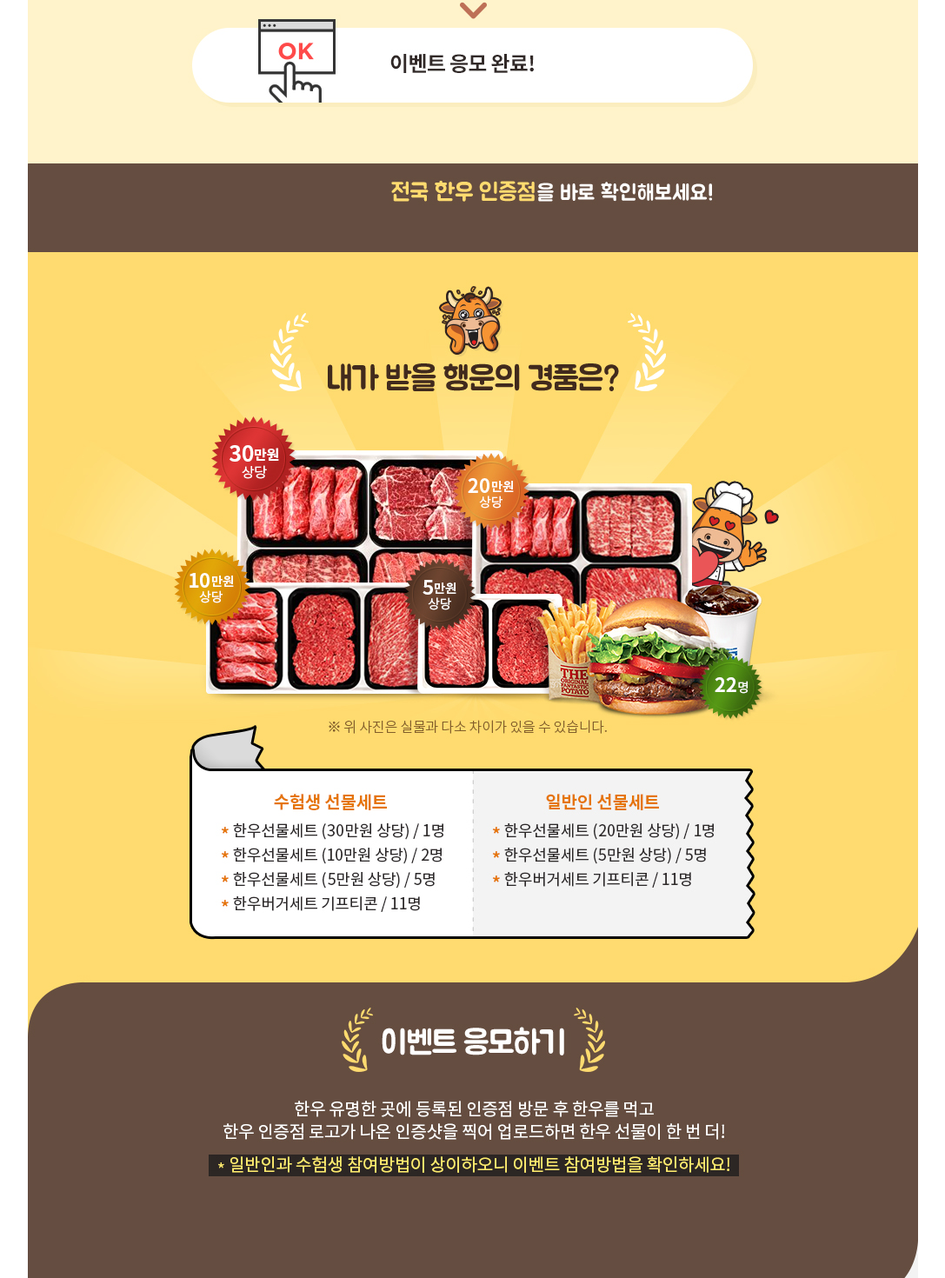
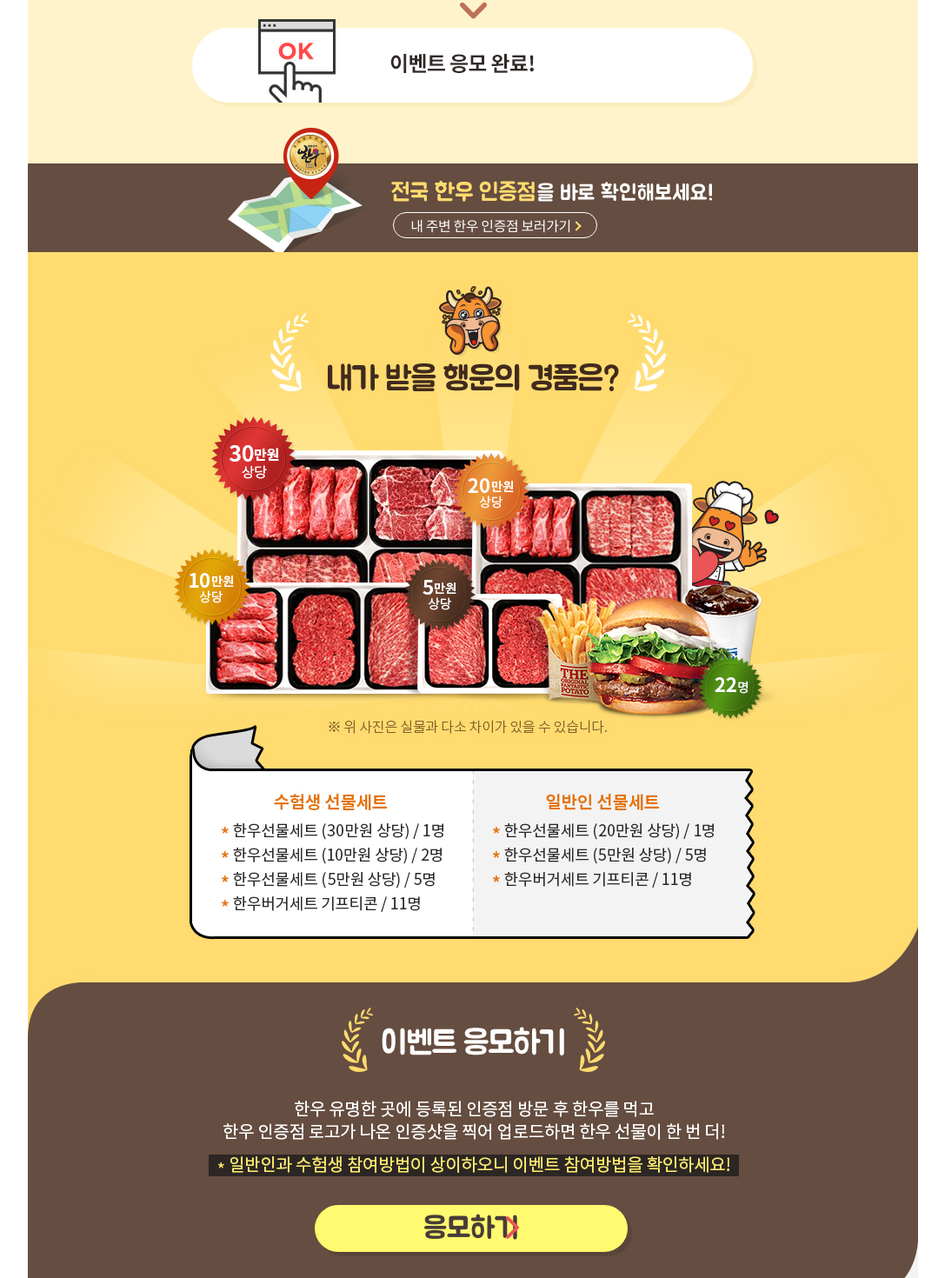
Before and after one commit to Envy-Kim/startnuxtapp-typescript, a Nuxt app: page /event in a window 1280 px wide. Shown: the part 1720-3190 px from the top of the page at 87% size, without its empty margins (96-1183 px from the left). Built offline with nearby package versions, Linux system fonts and the light colour scheme.

Commit message:
버튼 완료

```diff
--- /dev/null
+++ b/components/button/btn.vue
@@ -0,0 +1,266 @@
+<template>
+	<div class='btn-box' :style="{'left':left, 'bottom':bottom}">
+		<div v-if="btnType === 'default'">
+			<button >default</button>
+		</div>
+
+		<div v-if="btnType === 'detail-btn' || btnType === 'line-type'"  :class="btnType">
+			<nuxt-link
+				:class="colorType"
+				:style="{'width' : width}"
+				to="">
+				<p><slot/></p>
+			</nuxt-link>
+		</div>
+
+		<div v-if="btnType === 'bg-type'" class="bg-type">
+			<div
+				v-if="funcType === 'file-btn'"
+				:class="funcType">
+				<label for="input-file"></label>
+				<input type="file" id="input-file">
+			</div>
+
+			<nuxt-link
+				v-else
+				:class="funcType"
+				:style="{'width' : width, 'height' : height}"
+				to="">
+				<p><slot/></p>
+			</nuxt-link>
+		</div>
+	</div>
+</template>
+
+<script lang='ts'>
+import Vue from 'vue';
+import Component from "vue-class-component";
+import { Prop } from 'vue-property-decorator'
+
+@Component
+export default class btn extends Vue {
+	@Prop({default: 'default'}) btnType?: string;
+	@Prop({default: 'light-gray'}) colorType?: string;
+	@Prop({default: '100px'}) width?: string;
+	@Prop({default: '54px'}) height?: string;
+	@Prop({default: ''}) funcType?: string;
+	@Prop({default: '0'}) left?: string;
+	@Prop({default: '0'}) bottom?: string;
+
+}
+</script>
+
+<style lang='scss' scoped>
+@import "@/assets/scss/mixin";
+
+.btn-box {
+	position: absolute;
+	bottom: 0;
+}
+.line-type {
+	a {
+		height: 30px;
+		display: flex;
+		justify-content: center;
+		align-items: center;
+		border-radius: 30px;
+		p {
+			position: relative;
+			display: inline-block;
+			padding-right: 10px;
+			&::after {
+				content: '';
+				display: block;
+				position: absolute;
+				right: 0;
+				top: 1px;
+				bottom: 0;
+				margin: auto;
+				width: 8px;
+				height: 8px;
+				transform: rotate(45deg);
+			}
+		}
+		&.color-yellow {
+			border: 1px solid #fff;
+			p {
+				color: white;
+				&::after {
+					border-top: 2px solid $yellow;
+					border-right: 2px solid $yellow;
+				}
+			}
+		}
+		&.color-pink {
+			border: 1px solid #959090;
+			p {
+				color: #342c2b;
+				&::after {
+					border-top: 2px solid $pink;
+					border-right: 2px solid $pink;
+				}
+			}
+		}
+		&.color-pink-white {
+			border: 1px solid #959090;
+			p {
+				color: white;
+				&::after {
+					border-top: 2px solid $pink;
+					border-right: 2px solid $pink;
+				}
+			}
+		}
+	}
+}
+
+.detail-btn {
+	&.on {
+		a {
+			p {
+				&::after {
+					top: 3px;
+					border-left: 2px solid #666;
+					border-top: 2px solid #666;
+					border-bottom: 0;
+					border-right: 0;
+				}
+			}
+		}
+	}
+	a {
+		width: 100px;
+		height: 24px;
+		display: flex;
+		justify-content: center;
+		align-items: center;
+		border: 1px solid $lightGray;
+		border-radius: 15px;
+		p {
+			position: relative;
+			display: inline-block;
+			padding-right: 15px;
+			font-size: 14px;
+			color: #666;
+			&::after {
+				content: '';
+				display: block;
+				position: absolute;
+				right: 0;
+				bottom: 0;
+				margin: auto;
+				width: 8px;
+				height: 8px;
+				top: -3px;
+				border-left: 0;
+				border-top: 0;
+				border-bottom: 2px solid #666;
+				border-right: 2px solid #666;
+				transform: rotate(45deg);
+			}
+		}
+	}
+}
+
+.bg-type {
+	a {
+		display: flex;
+		justify-content: center;
+		align-items: center;
+		border-radius: 30px;
+		p {
+			font-size: 24px;
+			color: $white;
+		}
+		&.btn-cancel {
+			background-color: $lightGray;
+		}
+		&.btn-confirm {
+			background-color: $darkGray;
+		}
+		&.btn-entry {
+			font-family: 'BMJUA';
+			box-shadow: 5px 5px 1px rgba(0,0,0,.1);
+			background-color: #fffa6f;
+			p {
+				position: relative;
+				font-size: 34px;
+				color: #483d37;
+				&::after {
+					content: '';
+					display: block;
+					position: absolute;
+					right: 0;
+					top: -3px;
+					bottom: 0;
+					margin: auto;
+					width: 16px;
+					height: 26px;
+					background: url('/assets/images/tab01/btn_entry_arrow.png');
+				}
+			}
+		}
+		&.btn-more {
+			box-shadow: 5px 5px 1px rgba(0,0,0,.1);
+			background-color: $white;
+			p {
+				position: relative;
+				padding-left: 34px;
+				font-size: 22px;
+				font-weight: 700;
+				color: #3e2e2f;
+				&::before {
+					content: '';
+					display: block;
+					position: absolute;
+					left: 0;
+					top: 0;
+					bottom: 0;
+					margin: auto;
+					width: 23px;
+					height: 23px;
+					background: url('/assets/images/common/ico_add.png');
+				}
+			}
+		}
+		&.btn-vote {
+			border-radius: 5px;
+			background-color: #ff887d;
+			p {
+				position: relative;
+				font-size: 20px;
+				padding-left: 33px;
+				&::before {
+					content: '';
+					display: block;
+					position: absolute;
+					left: 0;
+					top: 0;
+					bottom: 0;
+					margin: auto;
+					width: 27px;
+					height: 26px;
+					background: url('/assets/images/common/ico_heart.png');
+				}
+			}
+		}
+	}
+	.btn-file {
+		display: flex;
+		justify-content: center;
+		align-items: center;
+		width: 60px;
+		height: 60px;
+		border-radius: 5px;
+		background-color: #bababa;
+		label {
+			width: 39px;
+			height: 39px;
+			background: url('/assets/images/common/ico_file.png') center no-repeat;
+		}
+		input {
+			display: none;
+		}
+	}
+}
+</style>
--- a/components/tab.vue
+++ b/components/tab.vue
@@ -15,7 +15,10 @@
 		</div>
 
 		<div v-for="(item) of items" class='tab-item'>
-			<tab-item v-if="(item.name == active)"  :contents='item.contents'></tab-item>
+			<tab-item v-if="(item.name == active)"  :contents='item.contents'>
+
+
+			</tab-item>
 		</div>
 	</div>
 </template>
--- a/components/tabItem.vue
+++ b/components/tabItem.vue
@@ -6,7 +6,16 @@
 					v-if="section.subImgYn"
 					:src="section.subImg"
 					:class="section.subImgClass" />
-				<btn v-if="section.btnYn" :btn-type="section.btnType"></btn>
+
+				<btn v-if="section.btnYn"
+					 :btn-type="section.btnType"
+					 :funcType="section.funcType"
+					 :colorType="section.colorType"
+					 :width="section.width"
+					 :height="section.height"
+					 :left="section.left"
+					 :bottom="section.bottom"
+				>{{ section.btnText }}</btn>
 			</event-section>
 		</div>
 	</div>
--- a/pages/event.vue
+++ b/pages/event.vue
@@ -21,18 +21,7 @@ export default class event extends Vue {
 
 	activeTab: string = 'event1'
 
-	event1Img1: string = require('~/assets/images_aj/event1/ev1_kv.jpg')
-	event1Img2: string = require('~/assets/images_aj/event1/ev1_step.jpg')
-	event1Img3: string = require('~/assets/images_aj/event1/ev1_tmp_banner.jpg')
-	event1Img4: string = require('~/assets/images_aj/event1/ev1_prize.jpg')
-	event1Img5: string = require('~/assets/images_aj/event1/ev1_join.jpg')
-
-	event2Img1: string = require('~/assets/images_aj/event2/ev2_kv.jpg')
-	event2Img2: string = require('~/assets/images_aj/event2/ev2_step.jpg')
-	event2Img3: string = require('~/assets/images_aj/event2/ev2_tmp1.jpg')
-	event2Img4: string = require('~/assets/images_aj/event2/ev2_tmp_banner.jpg')
-
-	tabItems = [
+	tabItems: object = [
 		{
 			name: 'event1',
 			className: 'event1-class',
@@ -44,33 +33,48 @@ export default class event extends Vue {
 			contents: [
 				{
 					name: 'sec1',
-					backImage: this.event1Img1,
+					backImage: require('~/assets/images_aj/event1/ev1_kv.jpg'),
 					class: '',
 					btnYn: false,
 				},
 				{
 					name: 'sec2',
-					backImage: this.event1Img2,
+					backImage: require('~/assets/images_aj/event1/ev1_step.jpg'),
 					class: '',
 					btnYn: false,
 				},
 				{
 					name: 'sec3',
-					backImage: this.event1Img3,
+					backImage: require('~/assets/images_aj/event1/ev1_tmp_banner.jpg'),
 					class: '',
-					btnYn: false,
+					btnYn: true,
+					left: '420px',
+					bottom: '16px',
+					btnType: "line-type",
+					colorType: "color-yellow",
+					width: "235px",
+					btnText: "내 주변 한우 인증점 보러가기",
+					subImgYn: true,
+					subImg: require('~/assets/images_aj/event1/ico/ev1_ico_banner.png'),
+					subImgClass: 'ico-banner',
 				},
 				{
 					name: 'sec4',
-					backImage: this.event1Img4,
+					backImage: require('~/assets/images_aj/event1/ev1_prize.jpg'),
 					class: '',
 					btnYn: false,
 				},
 				{
 					name: 'sec5',
-					backImage: this.event1Img5,
+					backImage: require('~/assets/images_aj/event1/ev1_join.jpg'),
 					class: '',
-					btnYn: false,
+					btnYn: true,
+					left: '330px',
+					bottom: '100px',
+					btnType: "bg-type",
+					funcType: "btn-entry",
+					width: "360px",
+					btnText: "응모하기"
 				}
 			]
 		},
@@ -85,34 +89,41 @@ export default class event extends Vue {
 			contents: [
 				{
 					name: 'sec1',
-					backImage: this.event2Img1,
+					backImage: require('~/assets/images_aj/event2/ev2_kv.jpg'),
 					class: '',
 					btnYn: false,
 				},
 				{
 					name: 'sec2',
-					backImage: this.event2Img2,
+					backImage: require('~/assets/images_aj/event2/ev2_step.jpg'),
 					class: '',
 					btnYn: false,
 				},
 				{
 					name: 'sec3',
-					backImage: this.event2Img3,
+					backImage: require('~/assets/images_aj/event2/ev2_tmp1.jpg'),
 					class: '',
 					btnYn: false,
 				},
 				{
-					name: 'sec3_1',
+					name: 'sec3',
 					backImage: 'none',
 					class: 'ev2-bg-color',
-					btnYn: true,
-					btnType: 'more-btn',
 				},
 				{
 					name: 'sec4',
-					backImage: this.event2Img4,
+					backImage: require('~/assets/images_aj/event2/ev2_tmp_banner.jpg'),
 					class: '',
-					btnYn: false,
+					btnYn: true,
+					left: '370px',
+					bottom: '16px',
+					btnType: "line-type",
+					colorType: "color-pink-white",
+					width: "235px",
+					btnText: "투표 현황 보러가기",
+					subImgYn: true,
+					subImg: require('~/assets/images_aj/event2/ico/ev2_ico_banner.png'),
+					subImgClass: 'ico-banner',
 				}
 			]
 		}
--- a/pages/myTest.vue
+++ b/pages/myTest.vue
@@ -6,6 +6,7 @@
 			:active="activeTab"
 			@input='changeActiveTab'
 		>
+
 		</tab>
 	</div>
 </template>
@@ -21,17 +22,6 @@ export default class myTest extends Vue {
 
 	activeTab: string = 'event1'
 
-	event1Img1: string = require('~/assets/images_aj/event1/ev1_kv.jpg')
-	event1Img2: string = require('~/assets/images_aj/event1/ev1_step.jpg')
-	event1Img3: string = require('~/assets/images_aj/event1/ev1_tmp_banner.jpg')
-	event1Img4: string = require('~/assets/images_aj/event1/ev1_prize.jpg')
-	event1Img5: string = require('~/assets/images_aj/event1/ev1_join.jpg')
-
-	event2Img1: string = require('~/assets/images_aj/event2/ev2_kv.jpg')
-	event2Img2: string = require('~/assets/images_aj/event2/ev2_step.jpg')
-	event2Img3: string = require('~/assets/images_aj/event2/ev2_tmp1.jpg')
-	event2Img4: string = require('~/assets/images_aj/event2/ev2_tmp_banner.jpg')
-
 	tabItems: object = [
 		{
 			name: 'event1',
@@ -44,36 +34,48 @@ export default class myTest extends Vue {
 			contents: [
 				{
 					name: 'sec1',
-					backImage: this.event1Img1,
+					backImage: require('~/assets/images_aj/event1/ev1_kv.jpg'),
 					class: '',
 					btnYn: false,
 				},
 				{
 					name: 'sec2',
-					backImage: this.event1Img2,
+					backImage: require('~/assets/images_aj/event1/ev1_step.jpg'),
 					class: '',
 					btnYn: false,
 				},
 				{
 					name: 'sec3',
-					backImage: this.event1Img3,
+					backImage: require('~/assets/images_aj/event1/ev1_tmp_banner.jpg'),
 					class: '',
-					btnYn: false,
+					btnYn: true,
+					left: '420px',
+					bottom: '16px',
+					btnType: "line-type",
+					colorType: "color-yellow",
+					width: "235px",
+					btnText: "내 주변 한우 인증점 보러가기",
 					subImgYn: true,
 					subImg: require('~/assets/images_aj/event1/ico/ev1_ico_banner.png'),
-					subImgClass: 'ico-banner'
+					subImgClass: 'ico-banner',
 				},
 				{
 					name: 'sec4',
-					backImage: this.event1Img4,
+					backImage: require('~/assets/images_aj/event1/ev1_prize.jpg'),
 					class: '',
 					btnYn: false,
 				},
 				{
 					name: 'sec5',
-					backImage: this.event1Img5,
+					backImage: require('~/assets/images_aj/event1/ev1_join.jpg'),
 					class: '',
-					btnYn: false,
+					btnYn: true,
+					left: '330px',
+					bottom: '100px',
+					btnType: "bg-type",
+					funcType: "btn-entry",
+					width: "360px",
+					btnText: "응모하기"
 				}
 			]
 		},
@@ -88,35 +90,41 @@ export default class myTest extends Vue {
 			contents: [
 				{
 					name: 'sec1',
-					backImage: this.event2Img1,
+					backImage: require('~/assets/images_aj/event2/ev2_kv.jpg'),
 					class: '',
 					btnYn: false,
 				},
 				{
 					name: 'sec2',
-					backImage: this.event2Img2,
+					backImage: require('~/assets/images_aj/event2/ev2_step.jpg'),
 					class: '',
 					btnYn: false,
 				},
 				{
 					name: 'sec3',
-					backImage: this.event2Img3,
+					backImage: require('~/assets/images_aj/event2/ev2_tmp1.jpg'),
 					class: '',
 					btnYn: false,
 				},
 				{
-					name: 'sec3_1',
+					name: 'sec3',
 					backImage: 'none',
 					class: 'ev2-bg-color',
 				},
 				{
 					name: 'sec4',
-					backImage: this.event2Img4,
+					backImage: require('~/assets/images_aj/event2/ev2_tmp_banner.jpg'),
 					class: '',
-					btnYn: false,
+					btnYn: true,
+					left: '370px',
+					bottom: '16px',
+					btnType: "line-type",
+					colorType: "color-pink-white",
+					width: "235px",
+					btnText: "투표 현황 보러가기",
 					subImgYn: true,
 					subImg: require('~/assets/images_aj/event2/ico/ev2_ico_banner.png'),
-					subImgClass: 'ico-banner'
+					subImgClass: 'ico-banner',
 				}
 			]
 		}
@@ -131,8 +139,8 @@ export default class myTest extends Vue {
 </script>
 
 <style scoped>
-	.inner {
-		max-width: 1024px;
-		margin: 0 auto;
-	}
+.inner {
+	max-width: 1024px;
+	margin: 0 auto;
+}
 </style>
```
Also changed, not shown: components/btn.vue (deleted, +0 -54 lines).
